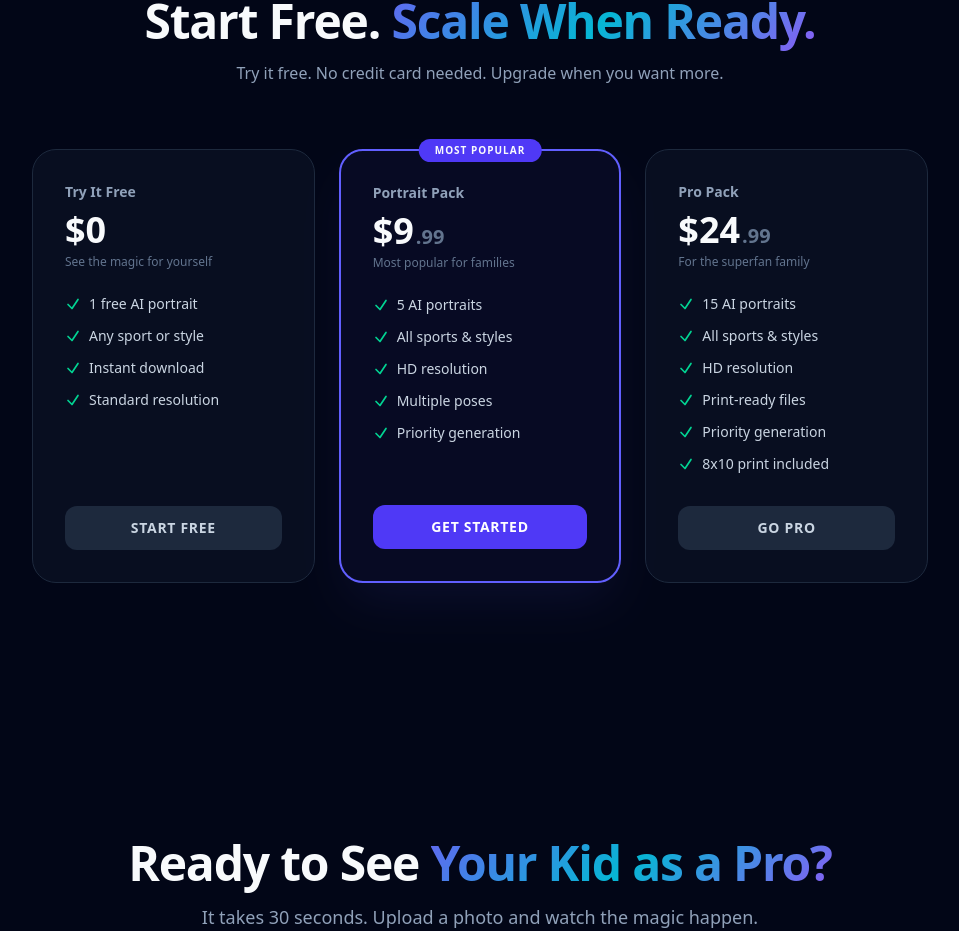
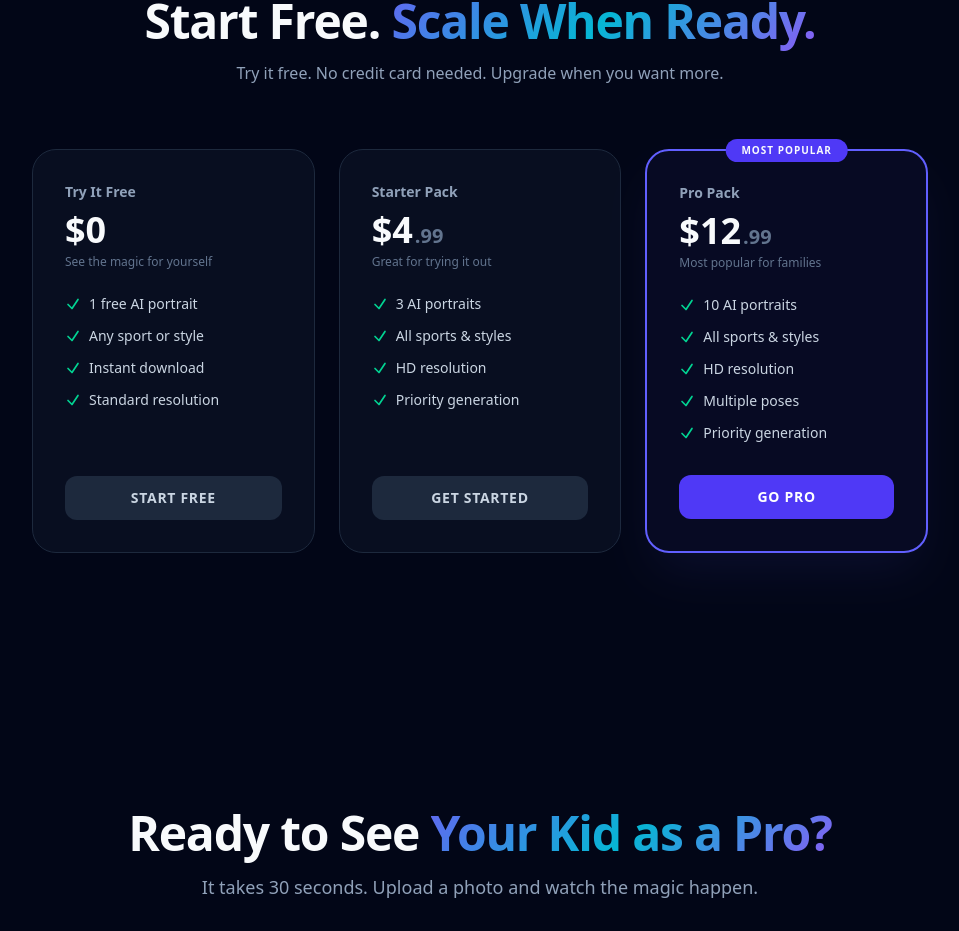
Before and after one commit to faucheauxcoleman-tech/picturepros-sales, a Next.js app: page / in a window 1280 px wide. Shown: the part 1749-2680 px from the top of the page, without its empty margins (160-1119 px from the left). Built offline with nearby package versions, Linux system fonts and the light colour scheme; no server answers.

Commit message:
Remove Team pack, keep only Starter and Pro

```diff
--- a/app/create/page.tsx
+++ b/app/create/page.tsx
@@ -59,7 +59,6 @@ const DEFAULT_FREE_LIMIT = 1;
 const DEFAULT_PRICING = [
   { id: "pack-3", name: "Starter", portraits: 3, price: 4.99, featured: false },
   { id: "pack-10", name: "Pro", portraits: 10, price: 12.99, featured: true },
-  { id: "pack-25", name: "Team", portraits: 25, price: 24.99, featured: false },
 ];
 
 type Step = "sport" | "upload" | "uploading" | "details" | "generating" | "result";
--- a/app/page.tsx
+++ b/app/page.tsx
@@ -60,23 +60,23 @@ const DEFAULT_PRICING = [
     packId: "",
   },
   {
-    name: "Portrait Pack",
-    price: "$9",
+    name: "Starter Pack",
+    price: "$4",
     period: ".99",
-    desc: "Most popular for families",
-    features: ["5 AI portraits", "All sports & styles", "HD resolution", "Multiple poses", "Priority generation"],
+    desc: "Great for trying it out",
+    features: ["3 AI portraits", "All sports & styles", "HD resolution", "Priority generation"],
     cta: "Get Started",
-    highlight: true,
+    highlight: false,
     packId: "pack-3",
   },
   {
     name: "Pro Pack",
-    price: "$24",
+    price: "$12",
     period: ".99",
-    desc: "For the superfan family",
-    features: ["15 AI portraits", "All sports & styles", "HD resolution", "Print-ready files", "Priority generation", "8x10 print included"],
+    desc: "Most popular for families",
+    features: ["10 AI portraits", "All sports & styles", "HD resolution", "Multiple poses", "Priority generation"],
     cta: "Go Pro",
-    highlight: false,
+    highlight: true,
     packId: "pack-10",
   },
 ];
```
